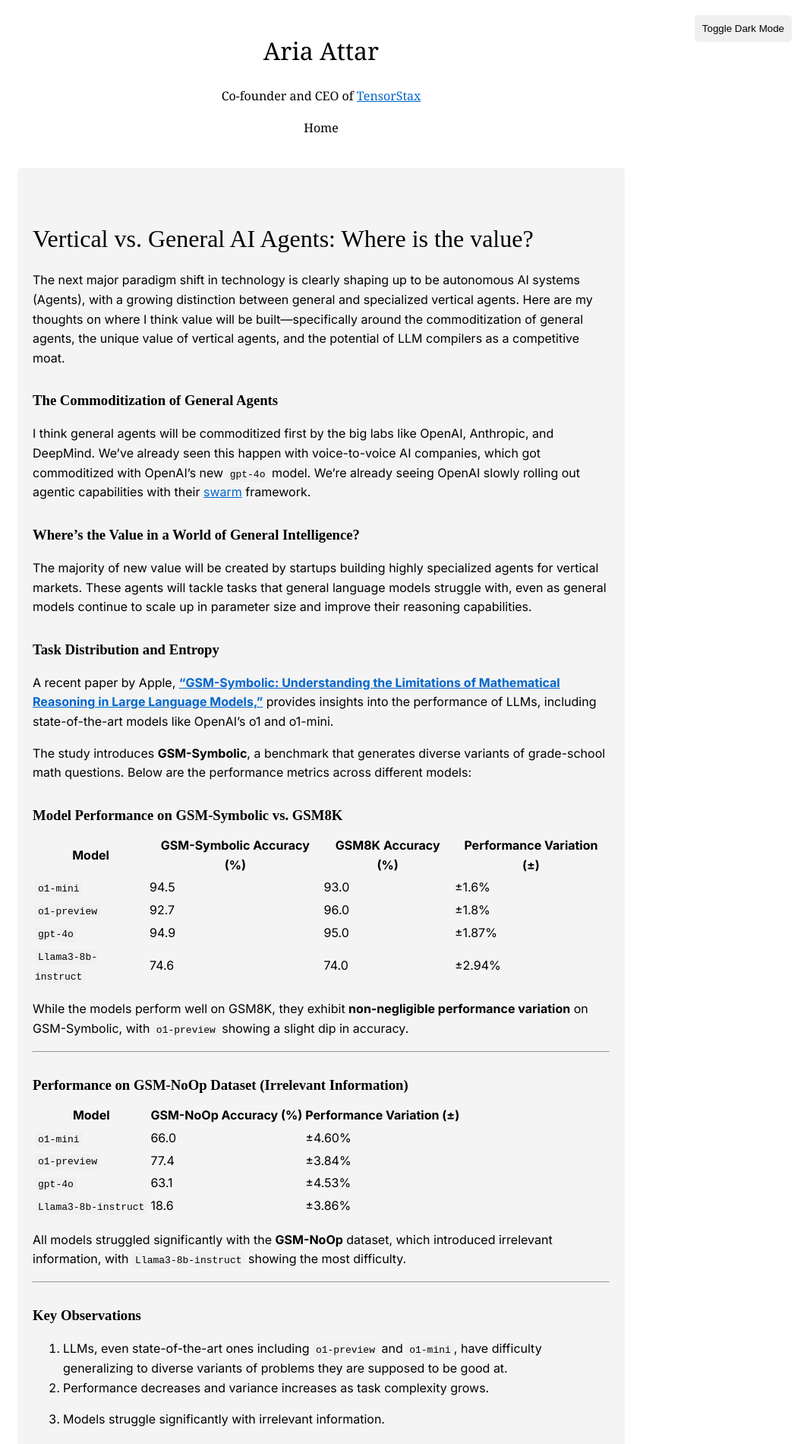
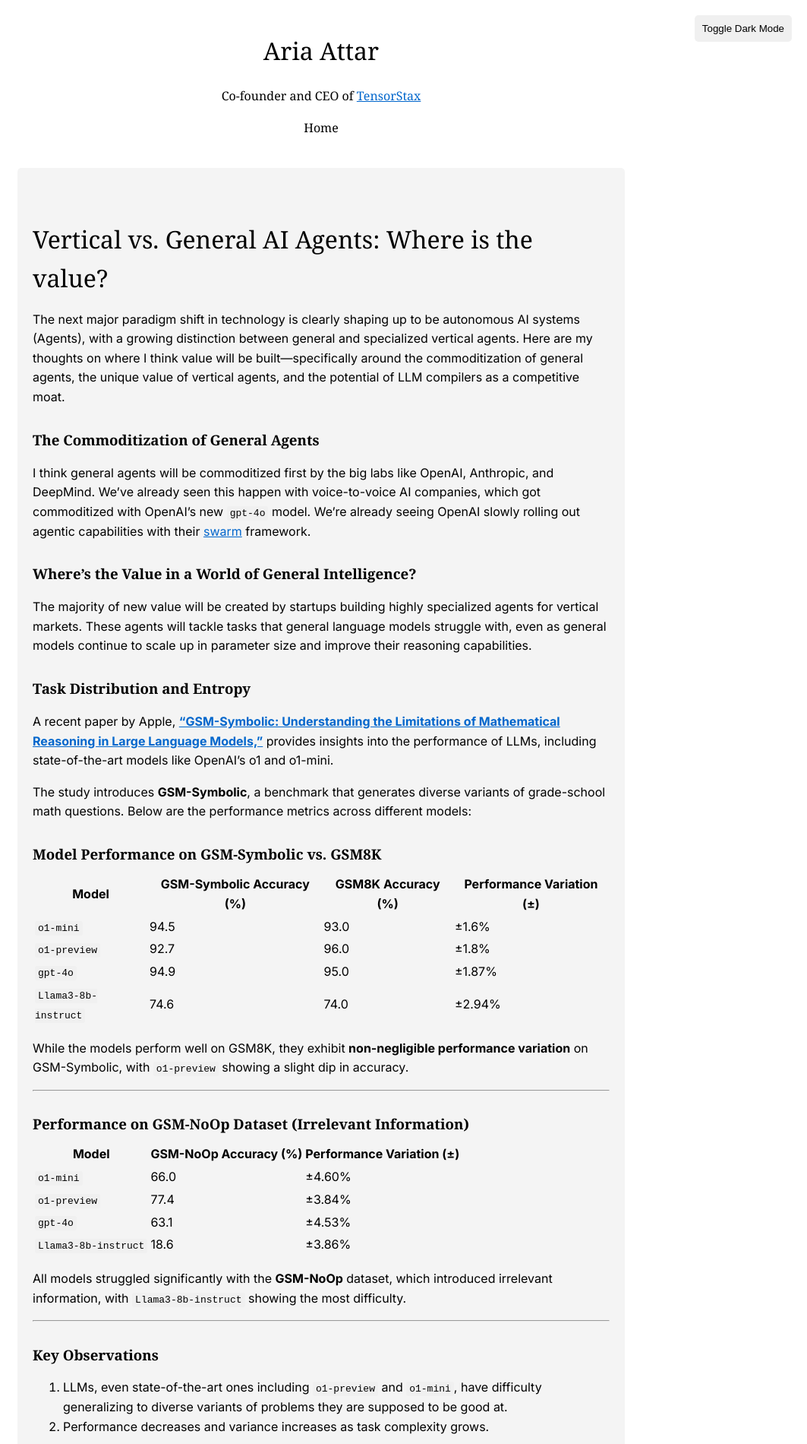
Before and after one commit to ariaattar/ariaattar.github.io, a Jekyll site: the page built from VerticalAgents.md, in a window 1280 px wide. Shown: the top 1900 px of the page at 76% size, without its empty margins (217-1280 px from the left). Built offline with Jekyll 4.4.1, drawn with Linux system fonts in a browser that asks for light colours; our own code applies the rules of GitHub Pages for plain Markdown files.

Commit message:
Update default.html

```diff
--- a/_layouts/default.html
+++ b/_layouts/default.html
@@ -8,7 +8,7 @@
     <style>
         /* Base styles */
         body {
-            font-family: "Georgia", "Cambria", "Palatino Linotype", "Book Antiqua", "Times New Roman", serif;
+            font-family: "Georgia", "Cambria", "Palatino Linotype", "Book Antiqua", Georgia, serif;
             line-height: 1.6;
             color: #000000;
             background-color: #ffffff;
@@ -90,7 +90,7 @@
         /* Markdown content styles */
         .markdown-content {
             font-family: 'Inter', sans-serif;
-            font-weight: 100; /* Changed from 300 to 200 for thinner text */
+            font-weight: 100;
         }
 
         .markdown-content h1,
@@ -99,7 +99,7 @@
         .markdown-content h4,
         .markdown-content h5,
         .markdown-content h6 {
-            font-family: "Times New Roman", Times, serif;
+            font-family: "Georgia", Georgia, serif;
             margin-top: 1.5em;
             margin-bottom: 0.5em;
         }
@@ -130,6 +130,14 @@
 
         body.dark-mode .markdown-content pre {
             background-color: #333333;
+        }
+
+        /* Add this new style for images */
+        .markdown-content img {
+            max-width: 100%;
+            height: auto;
+            display: block;
+            margin: 1em auto;
         }
     </style>
 </head>
```
